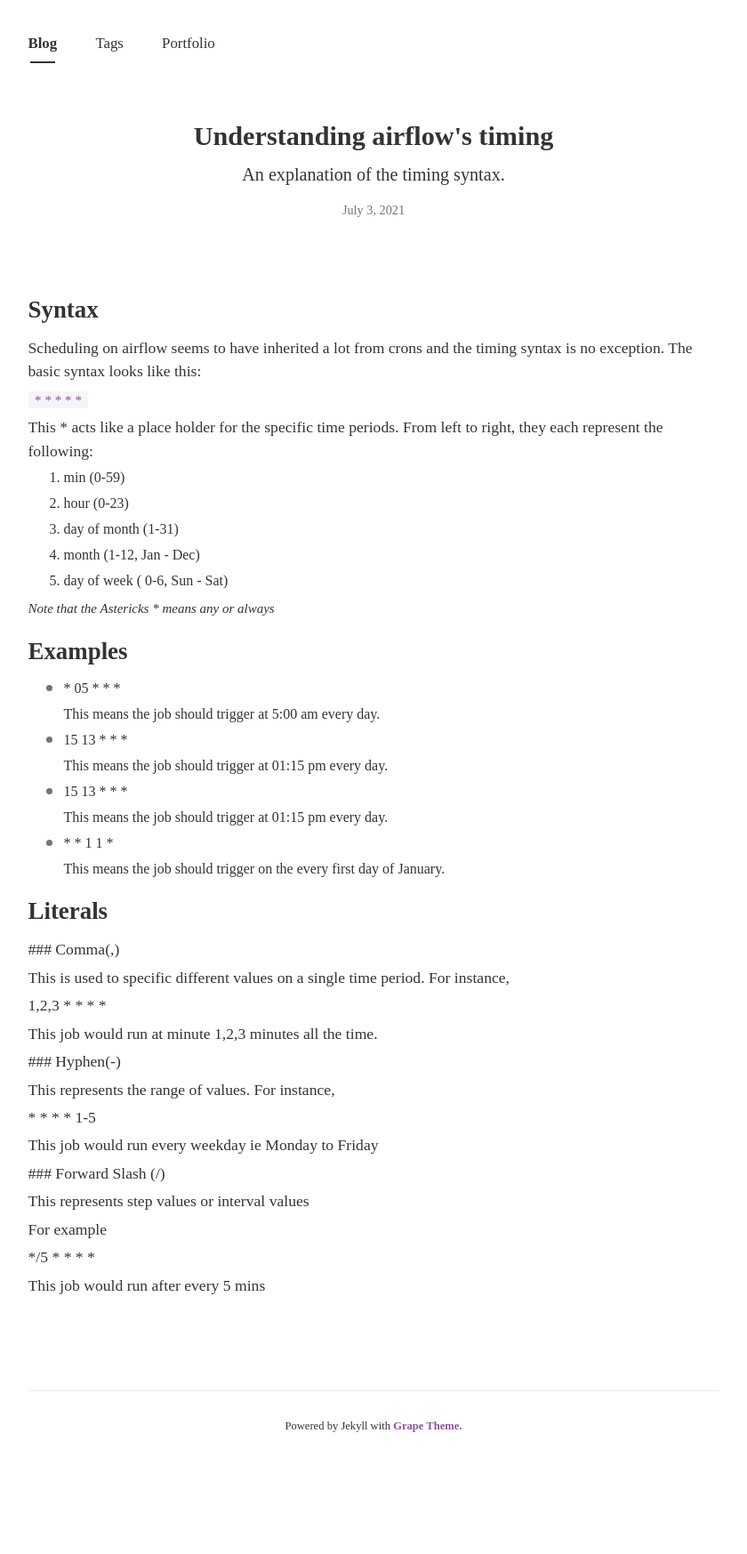
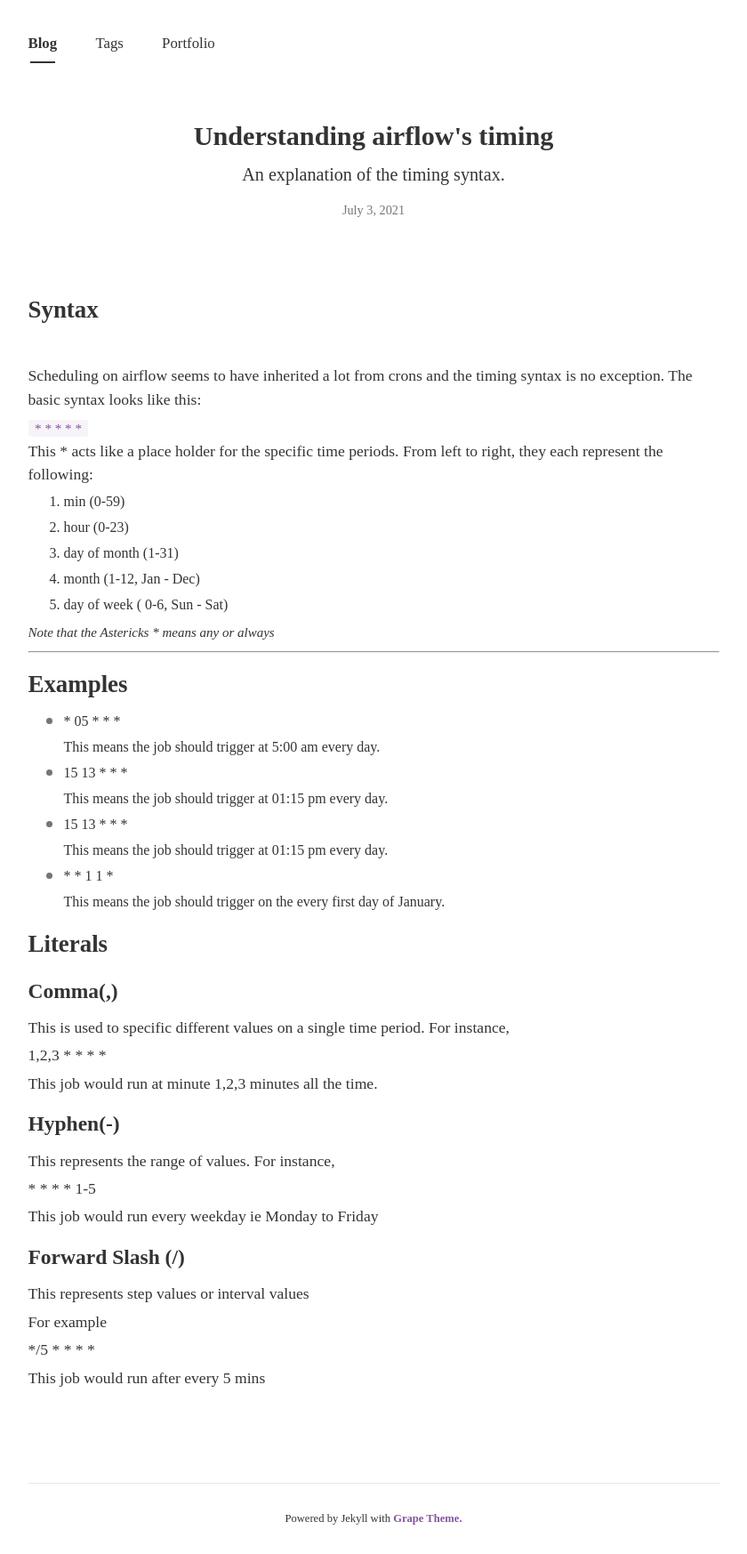
Before and after one commit to cliffordEmmanuel/cliffordEmmanuel.github.io, a Jekyll site: the page built from _posts/2021-07-03-airflow-timing.md, in a window 1280 px wide. Shown: the whole page at 89% size, without its empty margins (220-1060 px from the left). Built offline with Jekyll 4.4.1, drawn with Linux system fonts in a browser that asks for light colours; nearby versions of some CDN libraries; some web fonts are replaced; before the commit the page ends 1643 px from its top, so only the background shows below that.

```diff
--- a/_posts/2021-07-03-airflow-timing.md
+++ b/_posts/2021-07-03-airflow-timing.md
@@ -7,13 +7,13 @@
 comments : True
 ---
 
-
 ## Syntax
+<br>
 
 Scheduling on airflow seems to have inherited a lot from crons and the timing syntax is no exception. The basic syntax looks like this:
 
 `*  *  *  *  *`
-
+<br>
 This <emp>*</emp> acts like a place holder for the specific time periods. From left to right, they each represent the following:
 
 1. min (0-59)
@@ -24,38 +24,39 @@
 
 *Note that the Astericks \* means any or always*
 
+<hr/>
 
 ## Examples
 
 
 - <emp>* 05 * * *</emp>
-    This means the job should trigger at 5:00 am every day.
+  This means the job should trigger at 5:00 am every day.
 
 - <emp>15 13 * * *</emp>
-    This means the job should trigger at 01:15 pm every day.
+  This means the job should trigger at 01:15 pm every day.
 
 - <emp>15 13 * * *</emp>
-    This means the job should trigger at 01:15 pm every day.
+  This means the job should trigger at 01:15 pm every day.
 
 - <emp>* * 1 1 *</emp>
-    This means the job should trigger on the every first day of January.
+  This means the job should trigger on the every first day of January.
 
 
 ## Literals
 
-  ### Comma(,)
+### Comma(,)
 
   This is used to specific different values on a single time period. For instance,
   <emp>1,2,3 * * * *</emp>
   This job would run at minute 1,2,3 minutes all the time.
 
-  ### Hyphen(-)
+### Hyphen(-)
 
   This represents the range of values. For instance,
   <emp>* * * * 1-5</emp>
   This job would run every weekday ie Monday to Friday
 
-  ### Forward Slash (/)
+### Forward Slash (/)
 
   This represents step values or interval values
 
```
